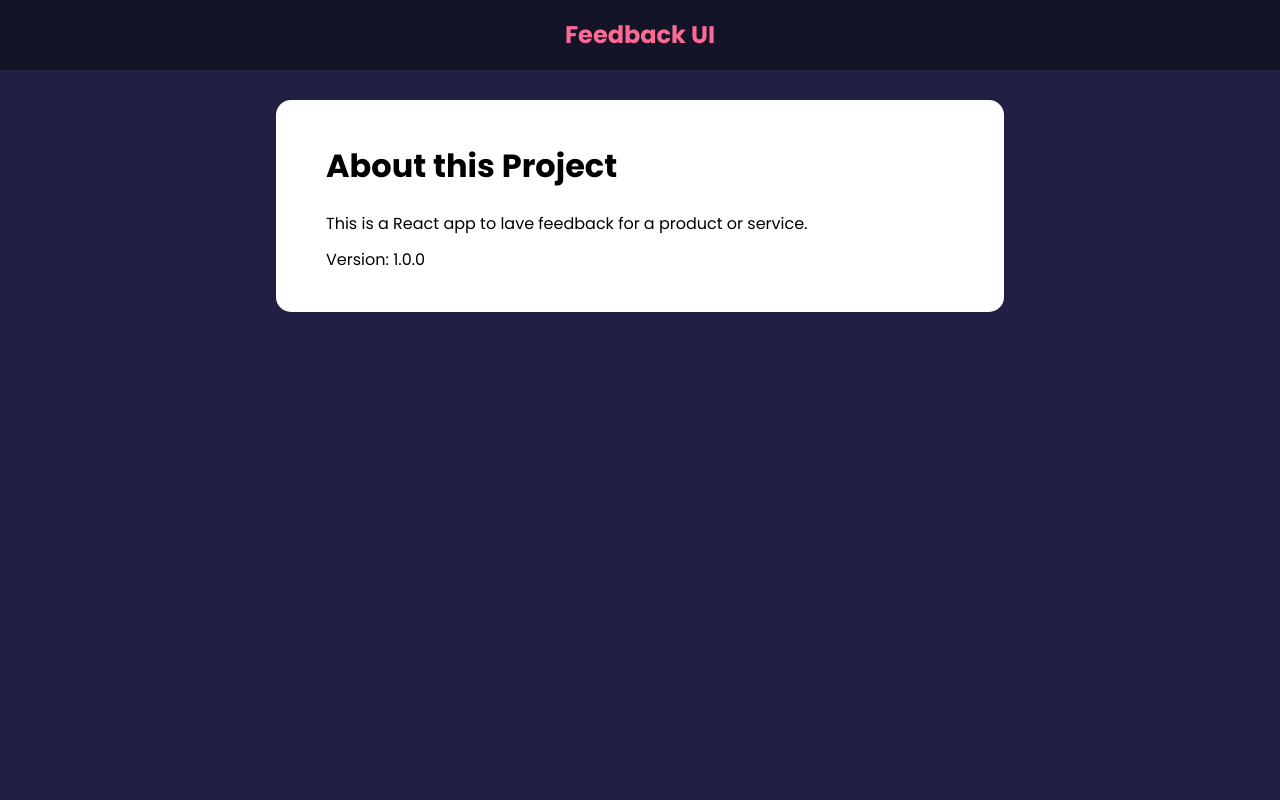
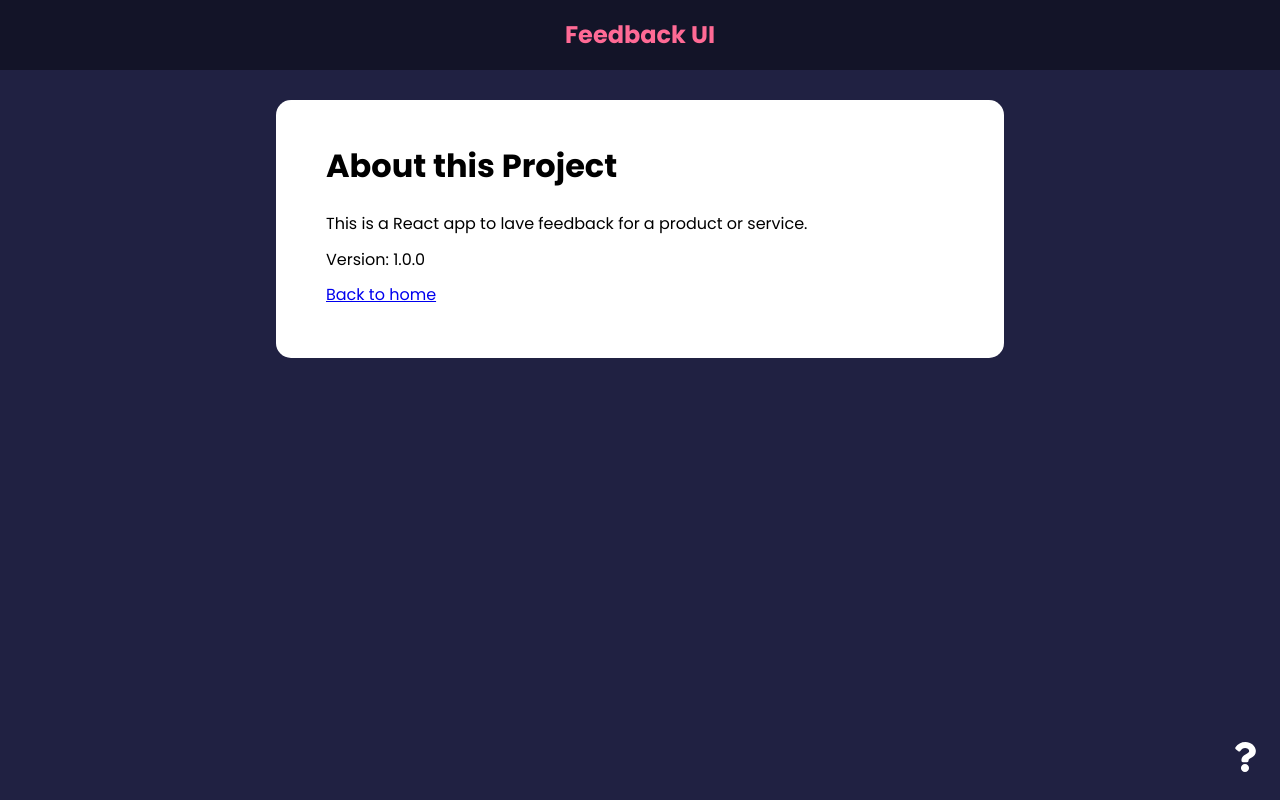
Before and after one commit to ellemcd/react-feedback-app, a React (Create React App) app: page /about in a window 1280 px wide. Built offline with nearby package versions, Linux system fonts and the light colour scheme.

Commit message:
Added FA Icon and linked it to About Page

```diff
--- a/src/App.js
+++ b/src/App.js
@@ -7,6 +7,7 @@
 import FeedbackStats from './components/FeedbackStats';
 import FeedbackForm from './components/FeedbackForm';
 import AboutPage from './pages/AboutPage';
+import AboutIconLink from './components/AboutIconLink';
 
 function App() {
 	const [feedback, setFeedback] = useState(FeedbackData);
@@ -45,6 +46,8 @@
 					<Route path='/about' element={<AboutPage />} />
 				</Routes>
 			</div>
+
+      <AboutIconLink />
 		</Router>
 	);
 }
--- /dev/null
+++ b/src/components/AboutIconLink.jsx
@@ -0,0 +1,19 @@
+import { FaQuestion } from 'react-icons/fa'
+import { Link } from 'react-router-dom'
+
+function AboutIconLink() {
+	return (
+		<div class="about-link">
+			<Link to={{
+				pathname: '/about',
+				//search: '?sort=name'
+				//hash: '#hello'
+			}}
+			>
+				<FaQuestion size={30} />
+			</Link>
+		</div>
+	)
+}
+
+export default AboutIconLink
--- a/src/pages/AboutPage.jsx
+++ b/src/pages/AboutPage.jsx
@@ -1,4 +1,5 @@
 import Card from "../components/shared/Card"
+import {Link} from 'react-router-dom'
 
 function AboutPage() {
 	return (
@@ -6,8 +7,12 @@
 			<div className="about">
 				<h1>About this Project</h1>
 				<p>This is a React app to lave feedback for a product or service.</p>
+				<p>Version: 1.0.0</p>
+
+				<p>
+					<Link to='/'>Back to home</Link>
+				</p>
 			</div>
-			<p>Version: 1.0.0</p>
 		</Card>
 	)
 }
```
